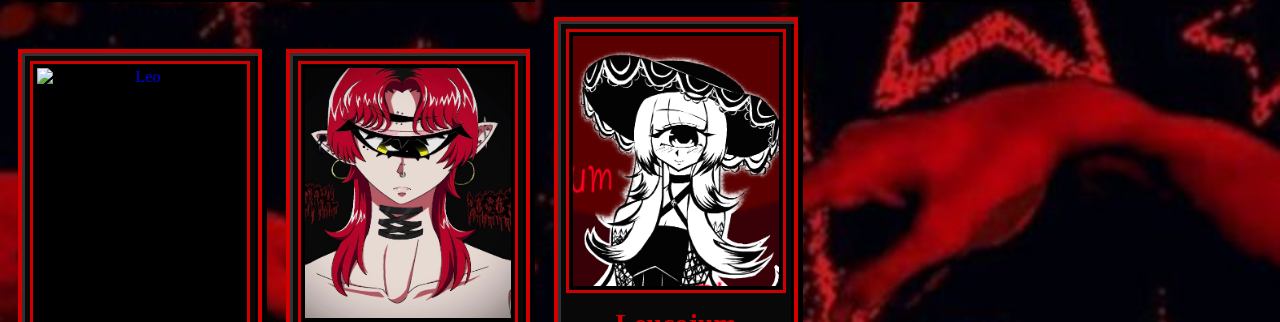
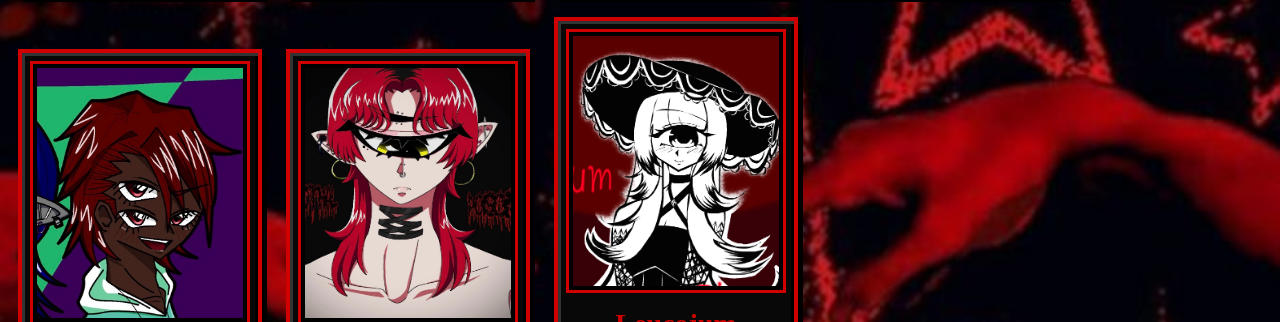
Before and after one commit to 010101010110001101010/acetylsalicylic-acid.github.io, a plain HTML site: page index.html in a window 1280 px wide. Shown: the part 1276-1598 px from the top of the page. Drawn offline with nearby package versions, Linux system fonts and the light colour scheme; a web font is replaced by a local one.

Commit message:
Update index.html

```diff
--- a/index.html
+++ b/index.html
@@ -2147,7 +2147,7 @@ function openLucky() {
             border: 3px solid #d00000;
             padding: 4px;
         ">
-            <img src="Leo faceshot.PNG"
+            <img src="Leo faceshot.jpg"
                  alt="Leo"
                  style="
                     width: 100%;
```
